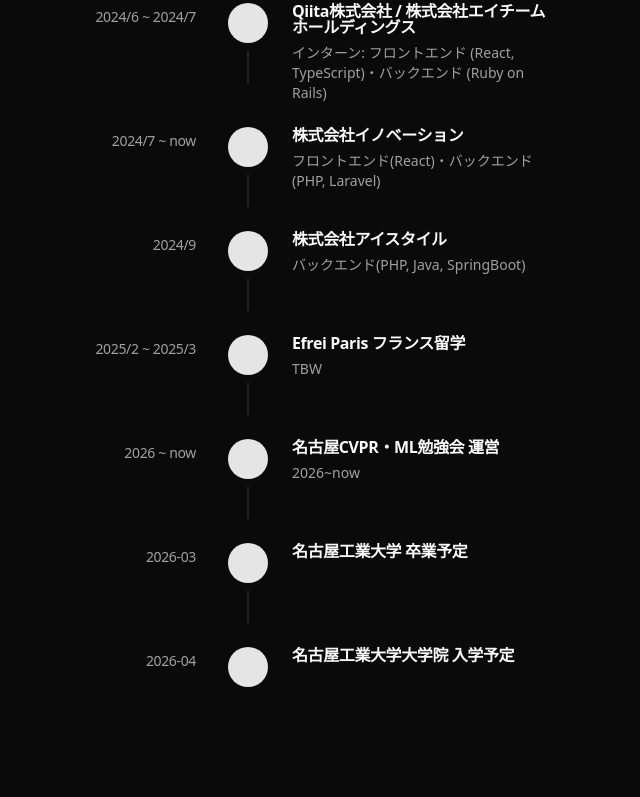
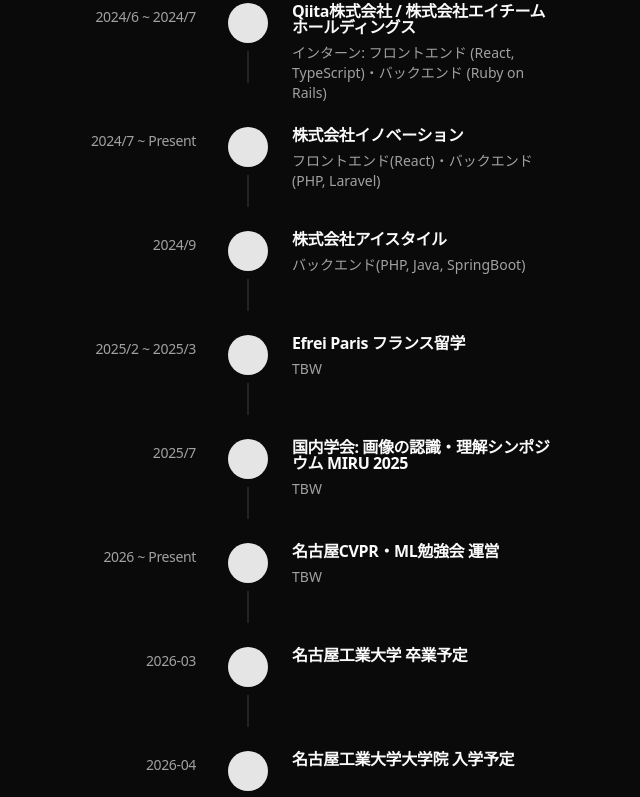
Before and after one commit to MurakawaTakuya/Portfolio, a Next.js app: page / in a window 1280 px wide. Shown: the part 1690-2487 px from the top of the page, without its empty margins (392-1032 px from the left). Before the commit the page ends 2433 px from the top, so only its background shows below. Built offline with nearby package versions, Linux system fonts and the light colour scheme.

Commit message:
timelineにresearchConferencesを追加

```diff
--- a/src/components/Timeline/CareerTimeline.tsx
+++ b/src/components/Timeline/CareerTimeline.tsx
@@ -40,12 +40,21 @@ const CareerTimeline = () => {
       description: item.description || "",
     }));
 
+  const researchConferencesEvents: TimelineElement[] =
+    portfolioData.researchConferences.map((item, index) => ({
+      id: 400 + index,
+      date: item.date,
+      title: item.title,
+      description: item.description || "",
+    }));
+
   // Combine all events and sort by date
   const timelineEvents = [
     ...careerEvents,
     ...internshipEvents,
     ...parttimeEvents,
     ...activitiesEvents,
+    ...researchConferencesEvents,
   ]
     .sort((a, b) => {
       return a.date.localeCompare(b.date);
--- a/src/data/portfolio.ts
+++ b/src/data/portfolio.ts
@@ -103,7 +103,7 @@ export const portfolioData: PortfolioData = {
         description: "バックエンド(PHP, Java, SpringBoot)",
       },
       {
-        date: "2024/7 ~ now",
+        date: "2024/7 ~ Present",
         title: "株式会社イノベーション",
         description: "フロントエンド(React)・バックエンド(PHP, Laravel)",
       },
@@ -142,9 +142,9 @@ export const portfolioData: PortfolioData = {
         description: "TBW",
       },
       {
-        date: "2026 ~ now",
+        date: "2026 ~ Present",
         title: "名古屋CVPR・ML勉強会 運営",
-        description: "2026~now",
+        description: "TBW",
       },
     ],
   },
@@ -162,6 +162,21 @@ export const portfolioData: PortfolioData = {
       title: "TOEIC 895点",
     },
   ],
+  researchConferences: [
+    // 出した論文名も書いて、ボタンクリックでpublicationsにスクロール
+    // posterかoralかもわかるように
+    {
+      date: "2025/7",
+      title: "国内学会: 画像の認識・理解シンポジウム MIRU 2025",
+      description: "TBW",
+    },
+    {
+      date: "2026/1",
+      title:
+        "国際学会: IWAIT 2026 (The International Workshop on Advanced Image Technology)",
+      description: "TBW",
+    },
+  ],
   publications: {
     papers: [], // To be added later
     articles: [], // To be added later (e.g. from Qiita)
--- a/src/types/portfolio.ts
+++ b/src/types/portfolio.ts
@@ -34,6 +34,7 @@ export interface PortfolioData {
     date: string;
     title: string;
   }>;
+  researchConferences: TimelineItem[];
   publications: {
     papers: unknown[];
     articles: unknown[];
```
